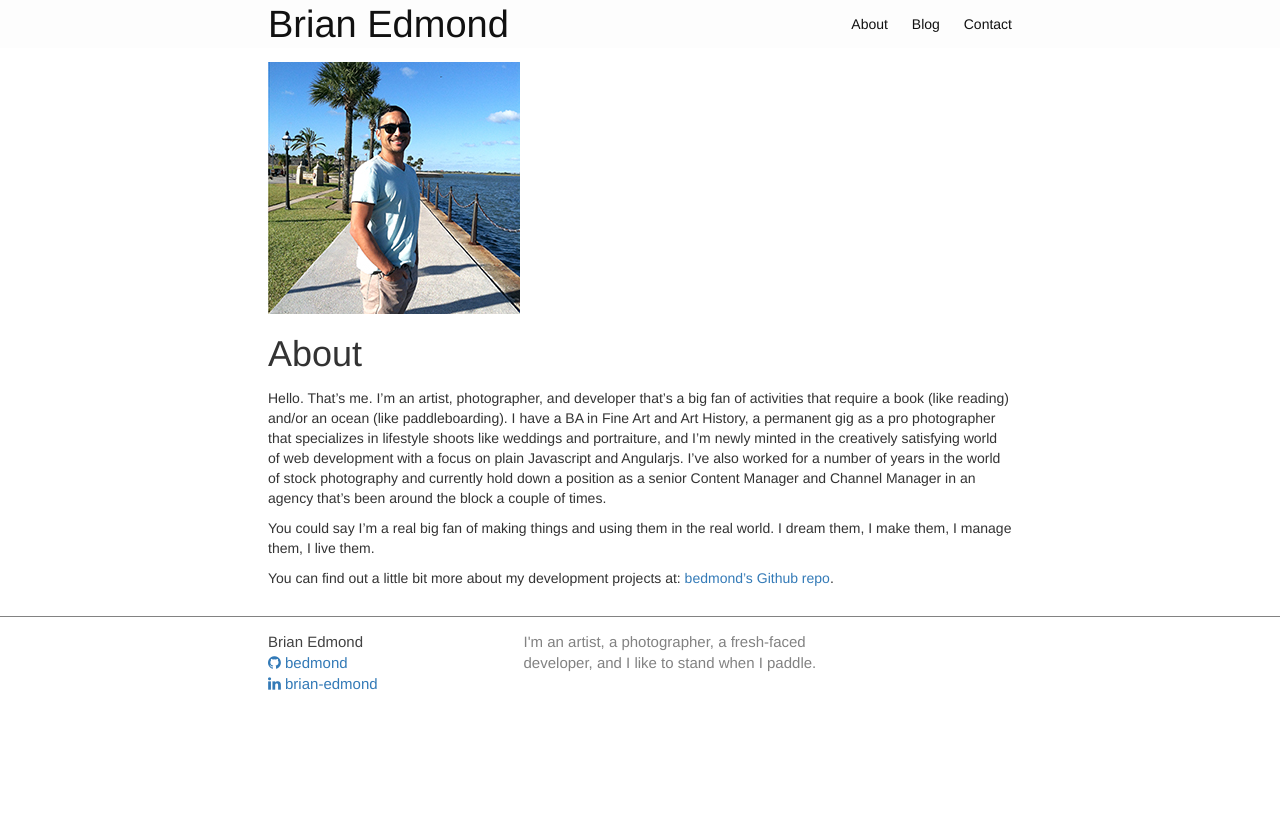
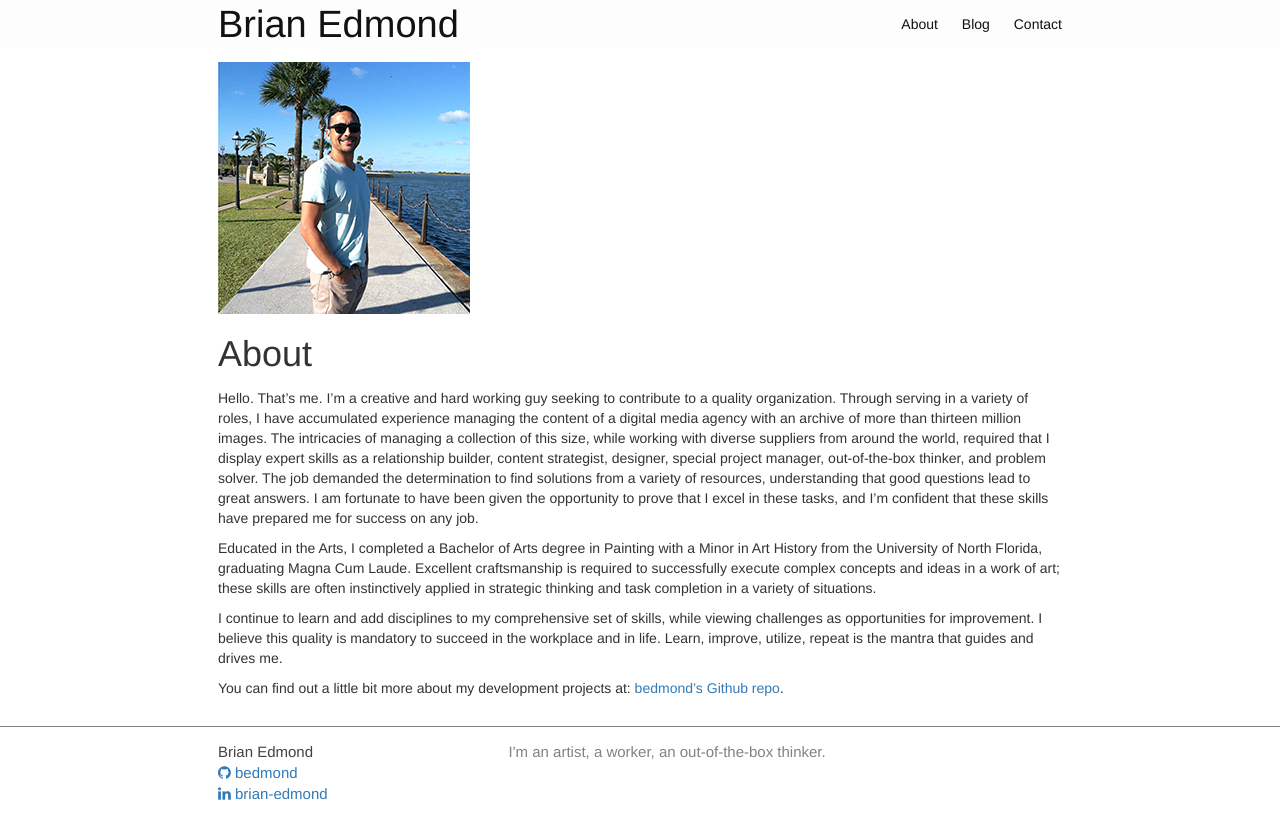
Before and after one commit to bedmond/bedmond.github.io, a Jekyll site: the page built from about.md, in a window 1280 px wide. Shown: the top 839 px of the page. Built offline with Jekyll 4.4.1, drawn with Linux system fonts in a browser that asks for light colours; nearby versions of some CDN libraries.

Commit message:
first updates to jekyll portfolio site

```diff
--- a/_config.yml
+++ b/_config.yml
@@ -2,7 +2,7 @@
 title: Brian Edmond
 email: brianwedmond@gmail.com
 description: > # this means to ignore newlines until "baseurl:"
-  I'm an artist, a photographer, a fresh-faced developer, and I like to stand when I paddle.
+  I'm an artist, a worker, an out-of-the-box thinker.
 baseurl: "" # the subpath of your site, e.g. /blog/
 url: "http://brianedmond.com" # the base hostname & protocol for your site
 github_username:  bedmond
--- a/_includes/footer.html
+++ b/_includes/footer.html
@@ -11,7 +11,7 @@
           <ul class="social-media-list">
             {% if site.github_username %}
             <li>
-              <a href="https://github.com/{{ site.github_username }}">
+              <a href="https://github.com/cd{{ site.github_username }}">
                 <span class="fa fa-github">
                 </span>
 
@@ -22,7 +22,7 @@
 
             {% if site.linkedin_username %}
             <li>
-              <a href="https://linkedin.com/{{ site.linked_username }}">
+              <a href="https://www.linkedin.com/in/brian-edmond-78036110{{ site.linked_username }}">
                 <span class="fa fa-linkedin">
                 </span>
 
--- a/about.md
+++ b/about.md
@@ -4,9 +4,11 @@ title: About
 permalink: /about/
 image: "images/profile_crop1.jpg"
 ---
-Hello. That's me.  I'm an artist, photographer, and developer that's a big fan of activities that require a book (like reading) and/or an ocean (like paddleboarding). I have a BA in Fine Art and Art History, a permanent gig as a pro photographer that specializes in lifestyle shoots like weddings and portraiture, and I'm newly minted in the creatively satisfying world of web development with a focus on plain Javascript and Angularjs.  I've also worked for a number of years in the world of stock photography and currently hold down a position as a senior Content Manager and Channel Manager in an agency that's been around the block a couple of times.
+Hello. That's me.  I'm a creative and hard working guy seeking to contribute to a quality organization. Through serving in a variety of roles, I have accumulated experience managing the content of a digital media agency with an archive of more than thirteen million images. The intricacies of managing a collection of this size, while working with diverse suppliers from around the world, required that I display expert skills as a relationship builder, content strategist, designer, special project manager, out-of-the-box thinker, and problem solver. The job demanded the determination to find solutions from a variety of resources, understanding that good questions lead to great answers. I am fortunate to have been given the opportunity to prove that I excel in these tasks, and I’m confident that these skills have prepared me for success on any job.
 
-You could say I'm a real big fan of making things and using them in the real world. I dream them, I make them, I manage them, I live them.
+Educated in the Arts, I completed a Bachelor of Arts degree in Painting with a Minor in Art History from the University of North Florida, graduating Magna Cum Laude. Excellent craftsmanship is required to successfully execute complex concepts and ideas in a work of art; these skills are often instinctively applied in strategic thinking and task completion in a variety of situations.
+
+I continue to learn and add disciplines to my comprehensive set of skills, while viewing challenges as opportunities for improvement. I believe this quality is mandatory to succeed in the workplace and in life. Learn, improve, utilize, repeat is the mantra that guides and drives me.
 
 You can find out a little bit more about my development projects at:  [bedmond's Github repo][bedmond-gh].
 
--- a/css/main.scss
+++ b/css/main.scss
@@ -22,10 +22,10 @@ $grey-color-light: lighten($grey-color, 40%);
 $grey-color-dark:  darken($grey-color, 25%);
 
 // Width of the content area
-$content-width:    800px;
+$content-width:    900px;
 
 $on-palm:          600px;
-$on-laptop:        800px;
+$on-laptop:        900px;
 
 
 
--- a/index.html
+++ b/index.html
@@ -6,7 +6,7 @@ headerImage: bwBlur_1_crop.jpg
 
 <div class="home">
 
-  {% for project in site.portfolio limit:6 %}
+  {% for project in site.portfolio limit:18 %}
   <div class="thumbnail-container col-xs-12 col-md-4">
     <a href="{{ project.url | prepend: site.baseurl }}">
       <div class="thumbnail">
```
Also changed, not shown: _portfolio/FA-LP-design-1.md (added, +6 -0 lines), _portfolio/new-images-2014.md (added, +6 -0 lines), _portfolio/new-site-design-1.md (added, +6 -0 lines), _portfolio/new-site-design-2.md (added, +6 -0 lines), images/new-images-2014/NewImages_122014_Comp copy.png (added), 4 other files.
